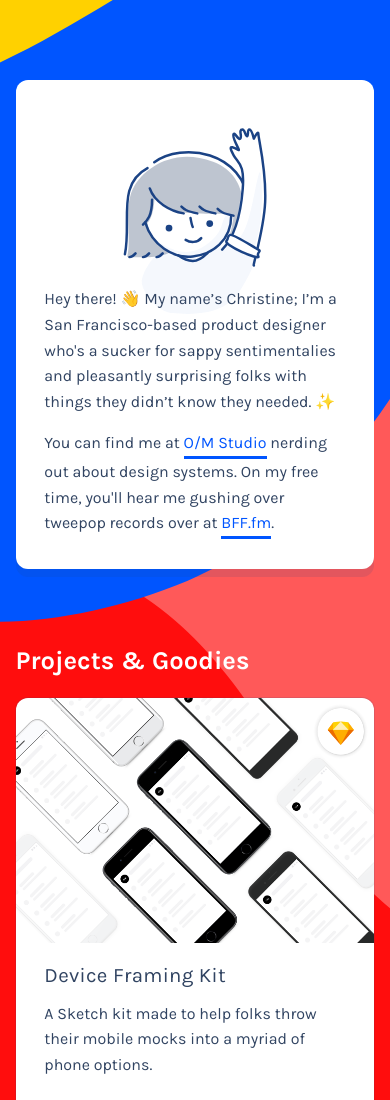
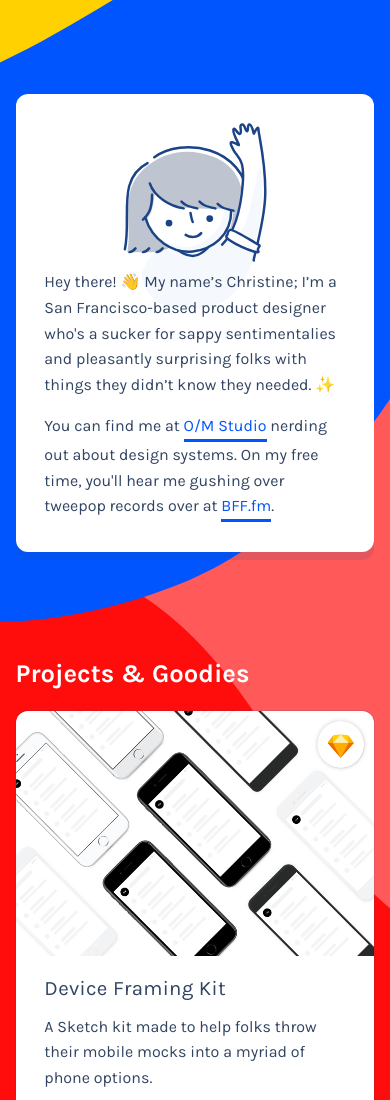
Before and after one commit to chrstnhong/christine, a plain HTML site: page index.html in a window 390 px wide. Shown: the top 1100 px of the page. Drawn offline with Linux system fonts and the light colour scheme.

Commit message:
spacing updates on mobile

```diff
--- a/style.css
+++ b/style.css
@@ -314,6 +314,9 @@ Responsive
 	width:960px;
 	}
 
+	.bg-blue-bottom{
+		width:280%;
+	}
 
 	.container {
 	max-width: 92%
@@ -322,9 +325,13 @@ Responsive
 		margin-right: auto;
 		margin-left:auto;}
 
+	.mini-hero{
+		padding-top: 8%;
+	}
+
 
 	.intro{
-		margin-top: -44px;
+		margin-top: -56px;
 		padding-bottom: 4%;
 		padding-left: 8%;
 		padding-right: 8%;
@@ -334,6 +341,10 @@ Responsive
 		padding-bottom:4%;
 		padding-left: 8%;
 		padding-right: 8%;
+	}
+	.box-full{
+		margin-top: 4%;
+		margin-bottom: 24%;
 	}
 
 	.box-half{
```
